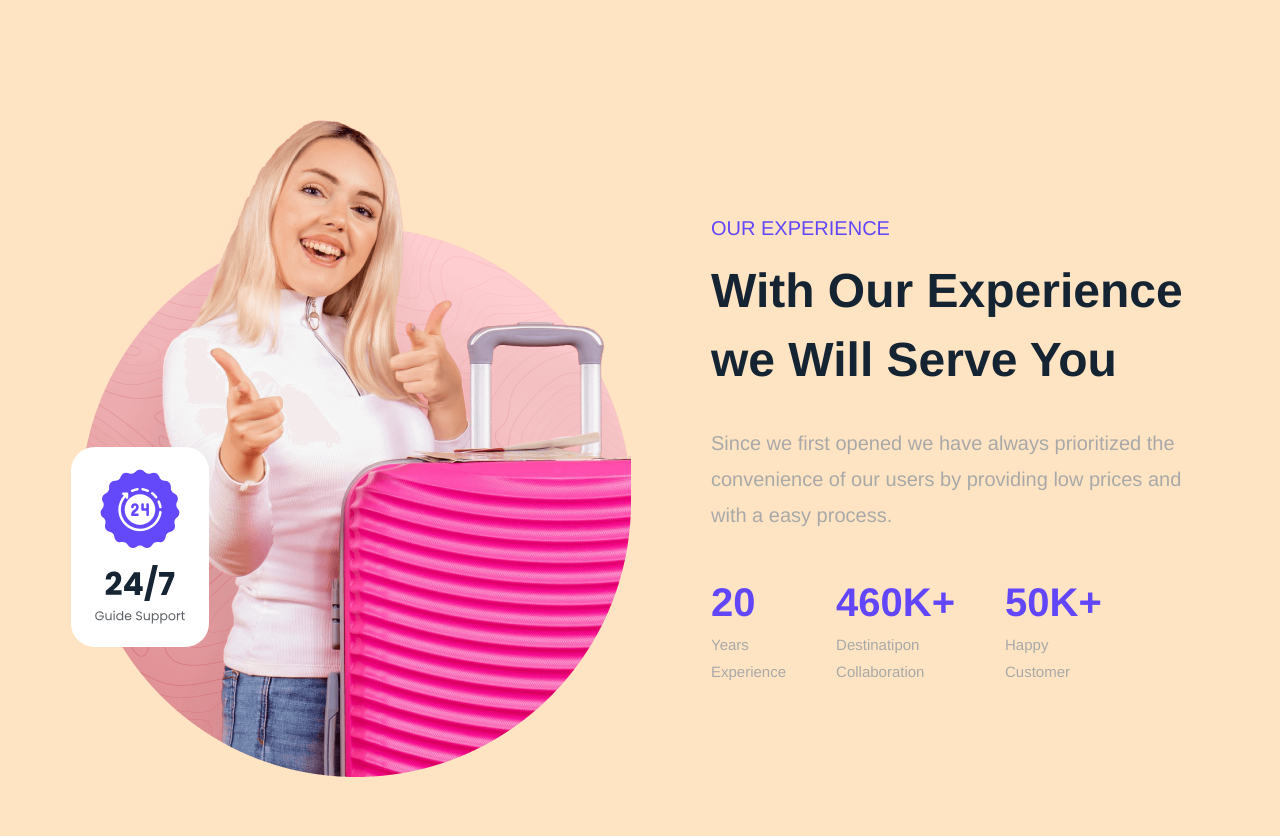
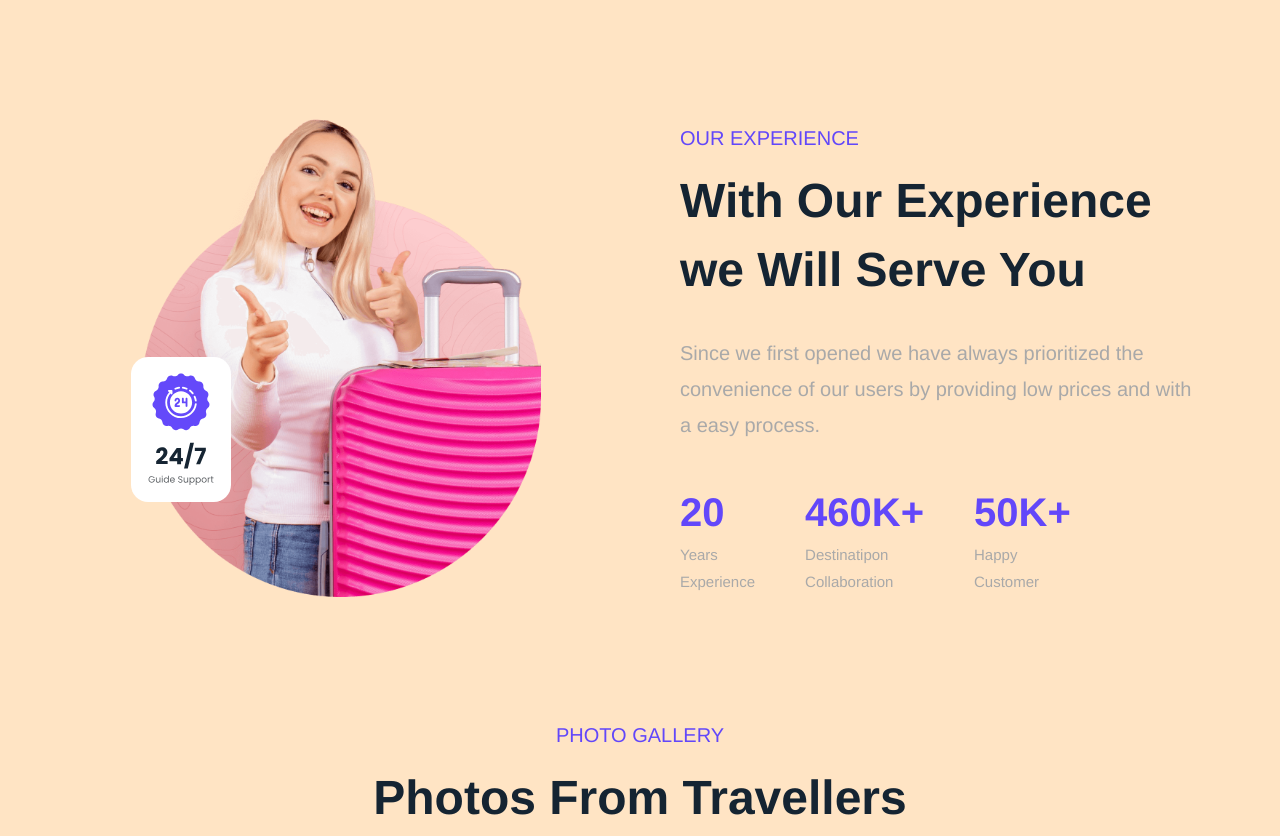
Before and after one commit to dileepchepuri/Travelio-Explore-Inidia, a plain HTML site: page index.html in a window 1280 px wide. Shown: the part 2975-3811 px from the top of the page. Drawn offline with nearby package versions, Linux system fonts and the light colour scheme.

Commit message:
Update index.html

```diff
--- a/index.html
+++ b/index.html
@@ -245,7 +245,7 @@
                     </ul>
                 </div>
                 <figure class="exp-banner">
-                    <img src="experience-banner.png" alt="experience-banner" width="550" height="660" loading="lazy">
+                    <img src="experience-banner.png" alt="experience-banner" width="400" height="530" loading="lazy">
                     <img src="exp-shape.svg" alt="guide support" class="exp-shape" width="75" height="109">
                 </figure>
             </div>
```
